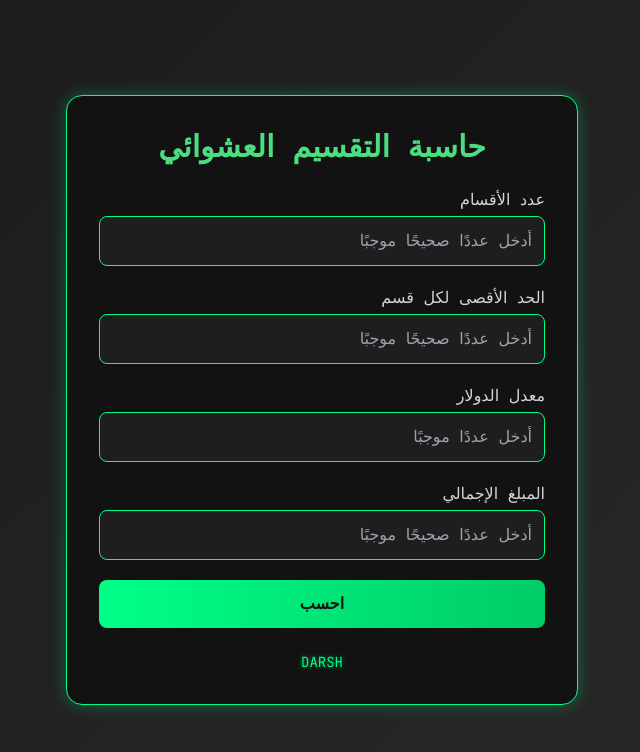
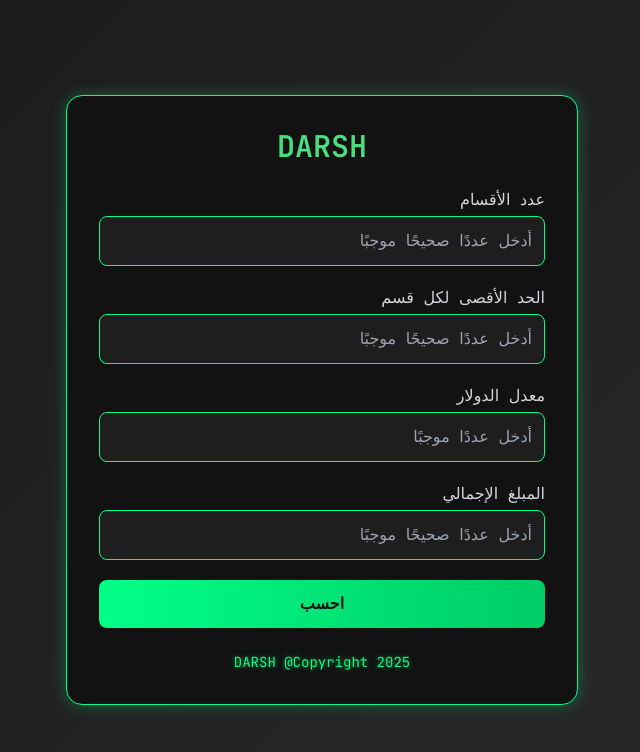
Before and after one commit to MohamedOsamaElnzamy/M_Cal, a plain HTML site: page index.html in a window 1280 px wide. Shown: the whole page, without its empty margins (318-958 px from the left). Drawn offline with nearby package versions, Linux system fonts and the light colour scheme.

Commit message:
Update index.html

```diff
--- a/index.html
+++ b/index.html
@@ -3,7 +3,7 @@
 <head>
     <meta charset="UTF-8">
     <meta name="viewport" content="width=device-width, initial-scale=1.0">
-    <title>حاسبة التقسيم العشوائي</title>
+    <title>DARSH</title>
     <script src="https://cdn.tailwindcss.com"></script>
     <style>
         @import url('https://fonts.googleapis.com/css2?family=JetBrains+Mono:wght@400;600&display=swap');
@@ -80,7 +80,7 @@
 </head>
 <body class="min-h-screen flex items-center justify-center p-4">
     <div class="card p-8 rounded-2xl w-full max-w-lg">
-        <h1 class="text-3xl font-semibold mb-6 text-center text-green-400">حاسبة التقسيم العشوائي</h1>
+        <h1 class="text-3xl font-semibold mb-6 text-center text-green-400">DARSH</h1>
         <div id="inputForm">
             <div class="mb-5">
                 <label for="divisions" class="block text-gray-300 font-medium mb-1">عدد الأقسام</label>
@@ -111,7 +111,7 @@
                 <button onclick="newParameters()" class="btn-neon flex-1 p-3 rounded-lg font-semibold" style="background: linear-gradient(90deg, #ff4444, #cc3333);">معلمات جديدة</button>
             </div>
         </div>
-        <p class="trademark mt-6 text-center text-sm">DARSH</p>
+        <p class="trademark mt-6 text-center text-sm">DARSH @Copyright 2025</p>
     </div>
 
     <script>
```
